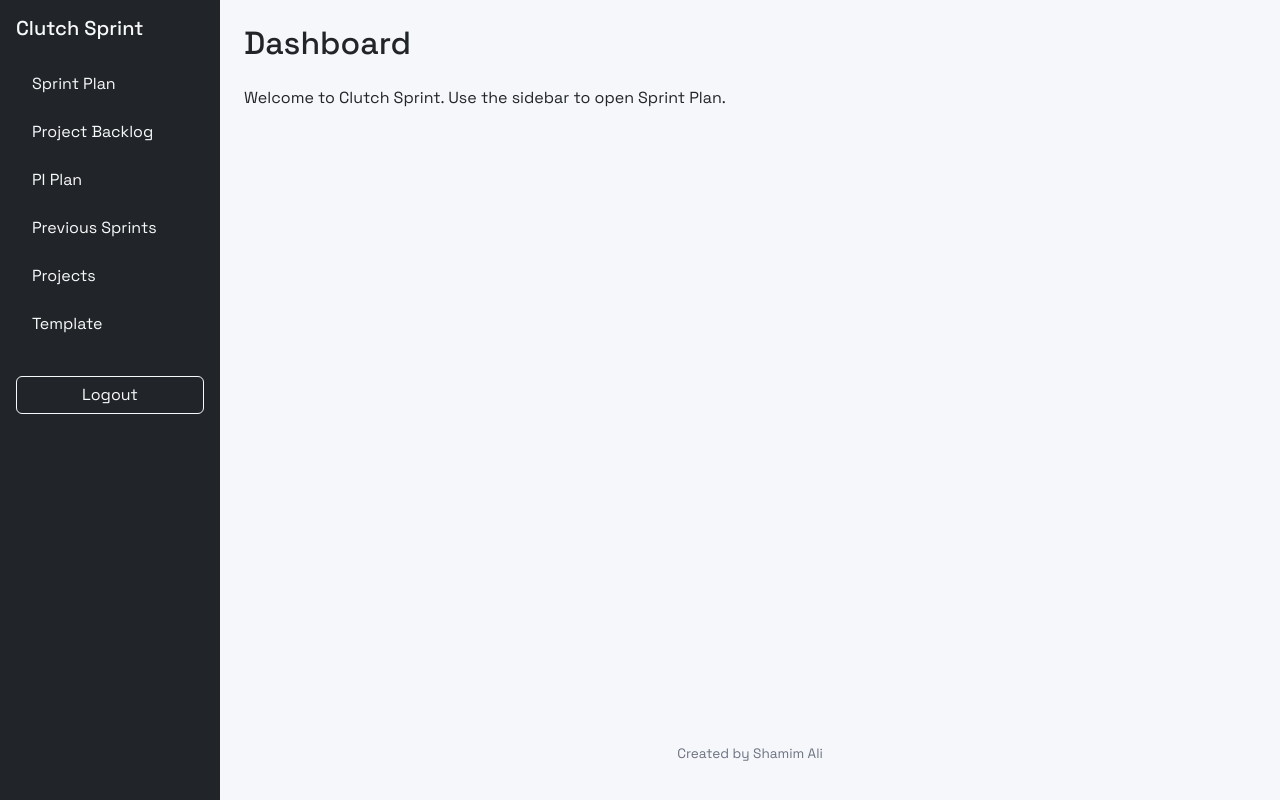
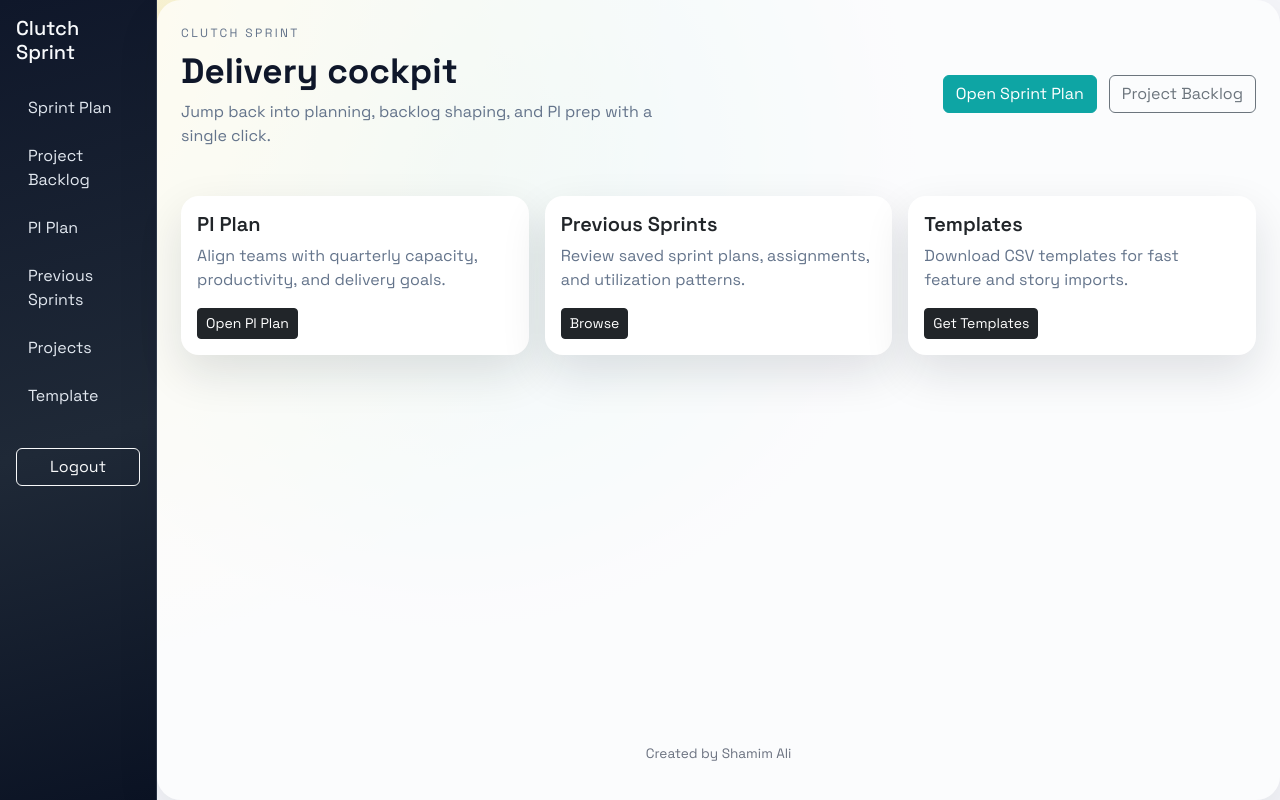
Before and after one commit to bloodrabbit51/clutch-sprint, a Flask app: page /dashboard in a window 1280 px wide. Run offline with Flask 3, Linux system fonts and the light colour scheme; a user stored in the database is signed in; some libraries are stand-ins or nearby versions.

Commit message:
dashboard styling is added

```diff
--- a/static/css/styles.css
+++ b/static/css/styles.css
@@ -1,22 +1,138 @@
+:root {
+  --ink-900: #0f172a;
+  --ink-700: #334155;
+  --ink-500: #64748b;
+  --ink-100: #e2e8f0;
+  --brand-600: #0ea5a4;
+  --brand-500: #14b8a6;
+  --sand-100: #fef3c7;
+  --surface: #ffffff;
+  --shadow-soft: 0 18px 45px rgba(15, 23, 42, 0.12);
+}
+
 body {
-  background: #f6f7fb;
+  background: radial-gradient(circle at top left, #fef3c7 0%, transparent 45%),
+    radial-gradient(circle at 35% 20%, rgba(20, 184, 166, 0.18) 0%, transparent 45%),
+    #f4f5f9;
   font-family: "Space Grotesk", "Segoe UI", sans-serif;
+  color: var(--ink-900);
 }
 
 .sidebar {
   width: 220px;
   min-height: 100vh;
-  background: #212529;
-  color: #f8f9fa;
+  background: linear-gradient(165deg, #0f172a, #1f2937 55%, #0b1324);
+  color: #f8fafc;
+  border-right: 1px solid rgba(148, 163, 184, 0.2);
 }
 
 .sidebar .nav-link {
-  color: #f8f9fa;
+  color: #e2e8f0;
+  margin-bottom: 0.5rem;
+  padding: 0.5rem 0.75rem;
+  border-radius: 10px;
+  transition: transform 0.2s ease, background 0.2s ease;
+}
+
+.sidebar .nav-link:hover {
+  color: #0f172a;
+  background: #fef3c7;
+  transform: translateX(4px);
+}
+
+.app-main {
+  background: rgba(255, 255, 255, 0.7);
+  border-radius: 24px;
+  box-shadow: 0 18px 45px rgba(15, 23, 42, 0.08);
+}
+
+.card {
+  border: none;
+  border-radius: 18px;
+  box-shadow: var(--shadow-soft);
+  background: var(--surface);
+}
+
+.card-title {
+  font-weight: 600;
+}
+
+.table {
+  color: var(--ink-700);
+}
+
+.table thead th {
+  text-transform: uppercase;
+  font-size: 0.72rem;
+  letter-spacing: 0.08em;
+  color: var(--ink-500);
+}
+
+.btn-primary {
+  background: var(--brand-600);
+  border-color: var(--brand-600);
+}
+
+.btn-primary:hover {
+  background: var(--brand-500);
+  border-color: var(--brand-500);
+}
+
+.page-hero {
+  display: flex;
+  flex-wrap: wrap;
+  gap: 1.5rem;
+  justify-content: space-between;
+  align-items: center;
+  margin-bottom: 2rem;
+}
+
+.page-title {
+  font-size: 2.2rem;
+  font-weight: 700;
   margin-bottom: 0.5rem;
 }
 
-.sidebar .nav-link:hover {
-  color: #ffc107;
+.page-subtitle {
+  color: var(--ink-500);
+  max-width: 520px;
+}
+
+.eyebrow {
+  text-transform: uppercase;
+  font-size: 0.75rem;
+  letter-spacing: 0.2em;
+  color: var(--ink-500);
+  margin-bottom: 0.5rem;
+}
+
+.hero-actions {
+  display: flex;
+  gap: 0.75rem;
+  flex-wrap: wrap;
+}
+
+.quick-card h5 {
+  font-weight: 600;
+}
+
+.quick-card p {
+  color: var(--ink-500);
+}
+
+.quick-card {
+  animation: riseIn 0.6s ease forwards;
+}
+
+@keyframes riseIn {
+  from {
+    opacity: 0;
+    transform: translateY(12px);
+  }
+  to {
+    opacity: 1;
+    transform: translateY(0);
+  }
 }
 
 .table tbody tr td {
--- a/templates/base.html
+++ b/templates/base.html
@@ -10,7 +10,7 @@
   <link href="https://cdn.jsdelivr.net/npm/bootstrap@5.3.3/dist/css/bootstrap.min.css" rel="stylesheet" />
   <link href="{{ url_for('static', filename='css/styles.css') }}" rel="stylesheet" />
 </head>
-<body>
+<body class="app-body">
   {% if session.get('user_id') %}
   <div class="d-flex">
     <aside class="sidebar p-3">
@@ -27,7 +27,7 @@
         <button class="btn btn-outline-light w-100" type="submit">Logout</button>
       </form>
     </aside>
-    <main class="flex-grow-1 p-4 d-flex flex-column">
+    <main class="app-main flex-grow-1 p-4 d-flex flex-column">
       <div class="flex-grow-1">
         {% block content %}{% endblock %}
       </div>
--- a/templates/dashboard.html
+++ b/templates/dashboard.html
@@ -1,6 +1,45 @@
 {% extends 'base.html' %}
 
 {% block content %}
-<h2 class="mb-4">Dashboard</h2>
-<p>Welcome to Clutch Sprint. Use the sidebar to open Sprint Plan.</p>
+<div class="page-hero">
+	<div>
+		<p class="eyebrow">Clutch Sprint</p>
+		<h2 class="page-title">Delivery cockpit</h2>
+		<p class="page-subtitle">Jump back into planning, backlog shaping, and PI prep with a single click.</p>
+	</div>
+	<div class="hero-actions">
+		<a class="btn btn-primary" href="{{ url_for('sprint_plan') }}">Open Sprint Plan</a>
+		<a class="btn btn-outline-secondary" href="{{ url_for('project_plan') }}">Project Backlog</a>
+	</div>
+</div>
+
+<div class="row g-3">
+	<div class="col-md-6 col-xl-4">
+		<div class="card quick-card">
+			<div class="card-body">
+				<h5>PI Plan</h5>
+				<p>Align teams with quarterly capacity, productivity, and delivery goals.</p>
+				<a class="btn btn-sm btn-dark" href="{{ url_for('pi_plan') }}">Open PI Plan</a>
+			</div>
+		</div>
+	</div>
+	<div class="col-md-6 col-xl-4">
+		<div class="card quick-card">
+			<div class="card-body">
+				<h5>Previous Sprints</h5>
+				<p>Review saved sprint plans, assignments, and utilization patterns.</p>
+				<a class="btn btn-sm btn-dark" href="{{ url_for('previous_sprints') }}">Browse</a>
+			</div>
+		</div>
+	</div>
+	<div class="col-md-6 col-xl-4">
+		<div class="card quick-card">
+			<div class="card-body">
+				<h5>Templates</h5>
+				<p>Download CSV templates for fast feature and story imports.</p>
+				<a class="btn btn-sm btn-dark" href="{{ url_for('template_page') }}">Get Templates</a>
+			</div>
+		</div>
+	</div>
+</div>
 {% endblock %}
```
